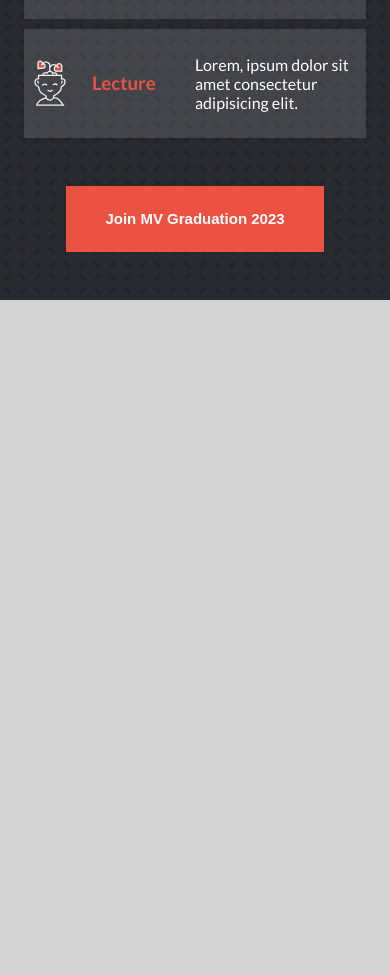
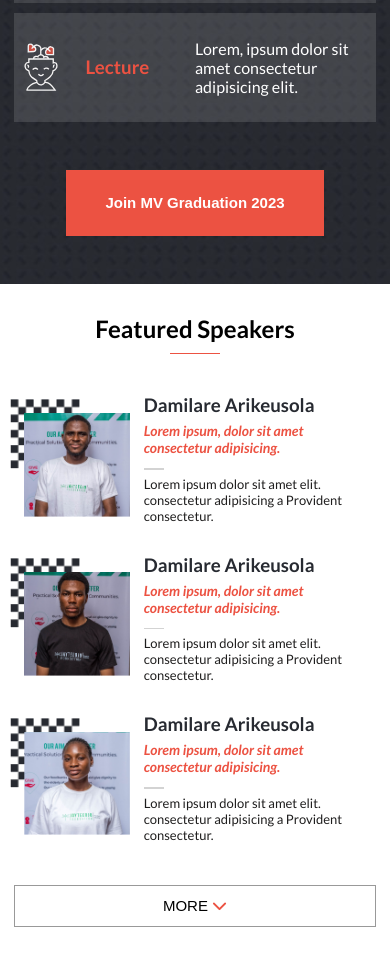
Before and after one commit to mrprotocoll/html-capstone-microverse, a plain HTML site: page index.html in a window 390 px wide. Shown: the part 792-1767 px from the top of the page. Before the commit the page ends 1092 px from the top, so only its background shows below. Drawn offline with Linux system fonts and the light colour scheme.

Commit message:
Add speakers section on landing page for mobile view

```diff
--- a/assets/css/style.css
+++ b/assets/css/style.css
@@ -22,9 +22,7 @@
 body {
     margin: 0;
     font-family: "Lato", sans-serif;
-    background-color: #d3d3d3;
     text-decoration: none;
-    color: var(--primary-color);
 }
 
 a {
@@ -37,7 +35,7 @@ ul {
     padding: 0;
 }
 
-h1,h2,h3,h4,h5,h6 {
+h1,h2 {
     font-family: "COCOGOOSE", sans-serif;
 }
 
@@ -48,8 +46,8 @@ h1,h2,h3,h4,h5,h6 {
 
 .container {
     max-width: 1170px;
-    padding-left: 24px;
-    padding-right: 24px;
+    padding-left: 14px;
+    padding-right: 14px;
     margin: 0 auto;
 }
 
@@ -88,6 +86,18 @@ h1,h2,h3,h4,h5,h6 {
     color: var(--primary-color);
 }
 
+.btn-more{
+    font-weight: 500;
+    display: block !important;
+    background: #fff;
+    border: 1px solid var(--font-color);
+    width: 100%;
+}
+
+.btn-more .fa {
+    color: var(--primary-color);
+}
+
 /* heading  */
 .heading {
     padding: 20px 0;
@@ -104,7 +114,7 @@ h1,h2,h3,h4,h5,h6 {
 }
 
 .heading-primary {
-    color: var(--primary-color);
+    color: #000;
 }
 
 .heading h2::after {
@@ -260,8 +270,84 @@ h1,h2,h3,h4,h5,h6 {
 .program h3 {
     width: 24%;
     font-family: "Lato", sans-serif;
+    color: var(--primary-color);
 }
 
 .program img {
     width: 10%;
 }
+
+/* speakers */
+.speakers {
+    padding-bottom: 3rem;
+}
+
+.speaker-cards {
+    display: flex;
+    flex-direction: column;
+    gap: 10px;
+    padding-bottom: 2rem;
+}
+
+.speaker {
+    display: flex;
+    justify-content: space-between;
+    padding: 10px;
+    align-items: center;
+    width: 100%;
+}
+
+.speaker .speaker-image {
+    width: 31%;
+    position: relative;
+    margin-top: 15px;
+}
+
+.speaker .speaker-image::before {
+    content: "";
+    width: 70px;
+    height: 70px;
+    background-image: url(../images/sqbgDark.png);
+    background-size: 100%;
+    background-repeat: no-repeat;
+    position: absolute;
+    left: -14px;
+    top: -14px;
+    z-index: -1;
+}
+
+.speaker .details {
+    width: 65%;
+}
+
+.speaker .details h3, h4 {
+    margin: 0;
+}
+
+.speaker .details h3 {
+    color: var(--secondary-color);
+}
+
+.speaker .details h4 {
+    color: var(--primary-color);
+    font-style: italic;
+    margin-top: 6px;
+    font-size: 14px;
+}
+
+.speaker .details h4::after {
+    content: "";
+    display: block;
+    width: 20px;
+    height: 1.5px;
+    text-align: center;
+    background-color: var(--bg-color);
+    margin-top: 12px;
+}
+
+.speaker .details p {
+    margin: 0;
+    padding-top: 6px;
+    font-size: 13px;
+    color: #1f1e1e;
+}
--- a/index.html
+++ b/index.html
@@ -81,8 +81,54 @@
             </div>
         </section>
 
+        <section class="speakers">
+            <div class="container">
+                <div class="heading">
+                    <h2 class="heading-primary">Featured Speakers</h2>
+                </div>
+                <ul class="speaker-cards">
+                    <li class="speaker">
+                        <div class="speaker-image">
+                            <img src="assets/images/speaker1.png" alt="speaker 1" class="img">
+                        </div>
+                        <div class="details">
+                            <h3>Damilare Arikeusola</h3>
+                            <h4>Lorem ipsum, dolor sit amet consectetur adipisicing.</h4>
+                            <p>Lorem ipsum dolor sit amet elit. consectetur adipisicing a  Provident  consectetur.</p>
+                        </div>
+                    </li>
+                    <li class="speaker">
+                        <div class="speaker-image">
+                            <img src="assets/images/speaker2.png" alt="speaker 1" class="img">
+                        </div>
+                        <div class="details">
+                            <h3>Damilare Arikeusola</h3>
+                            <h4>Lorem ipsum, dolor sit amet consectetur adipisicing.</h4>
+                            <p>Lorem ipsum dolor sit amet elit. consectetur adipisicing a  Provident  consectetur.</p>
+                        </div>
+                    </li>
+                    <li class="speaker">
+                        <div class="speaker-image">
+                            <img src="assets/images/speaker3.png" alt="speaker 1" class="img">
+                        </div>
+                        <div class="details">
+                            <h3>Damilare Arikeusola</h3>
+                            <h4>Lorem ipsum, dolor sit amet consectetur adipisicing.</h4>
+                            <p>Lorem ipsum dolor sit amet elit. consectetur adipisicing a  Provident  consectetur.</p>
+                        </div>
+                    </li>
+                </ul>
 
+                <button type="button" class="btn btn-more">MORE <i class="fa fa-chevron-down"></i></button>
+            </div>
+        </section>
     </main>
-    <footer></footer>
+    <footer>
+        <section class="partners">
+            <div class="container">
+
+            </div>
+        </section>
+    </footer>
 </body>
 </html>
```
